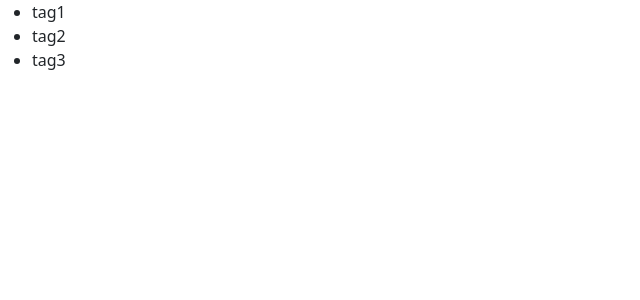
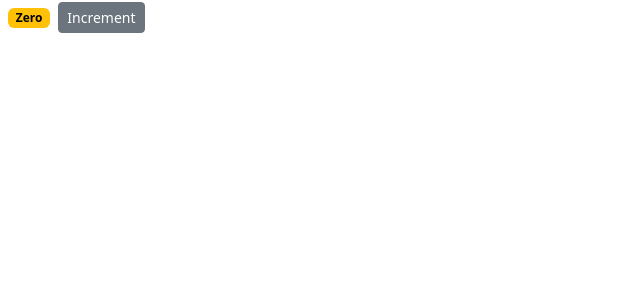
Before and after one commit to FreshhDevv/EverythingJavaScript, a React (Create React App) app in the folder REACT/counter-app/: page / in a window 1280 px wide. Shown: the top 300 px of the page, without its empty margins (0-640 px from the left). Built offline with nearby package versions, Linux system fonts and the light colour scheme.

Commit message:
Handling events

```diff
--- a/REACT/counter-app/src/components/counter.jsx
+++ b/REACT/counter-app/src/components/counter.jsx
@@ -3,41 +3,36 @@
 class Counter extends Component {
   state = {
     count: 0,
-    tags: ["tag1", "tag2", "tag3"],
   };
 
-  renderTags() {
-    if(this.state.tags.length === 0) return <p>There are no tags!</p>;
-    return (
-      <ul>
-        {this.state.tags.map((tag) => (
-          <li key={tag}>{tag}</li>
-        ))}
-      </ul>
-    );
+  handleIncrement() {
+    console.log("Increment Clicked");
   }
 
   render() {
     return (
       <div>
-        {/* <span className={this.getBadgeClasses()}>{this.formatCount()}</span>
-        <button className="btn btn-secondary btn-sm">Increment</button> */}
-        {this.state.tags.length === 0 && 'Please create a new tag!'}
-        {this.renderTags()}
+        <span className={this.getBadgeClasses()}>{this.formatCount()}</span>
+        <button
+          onClick={this.handleIncrement}
+          className="btn btn-secondary btn-sm"
+        >
+          Increment
+        </button>
       </div>
     );
   }
 
-//   getBadgeClasses() {
-//     let classes = "badge m-2 text-bg-";
-//     classes += this.state.count === 0 ? "warning" : "primary";
-//     return classes;
-//   }
+  getBadgeClasses() {
+    let classes = "badge m-2 text-bg-";
+    classes += this.state.count === 0 ? "warning" : "primary";
+    return classes;
+  }
 
-//   formatCount() {
-//     const { count } = this.state;
-//     return count === 0 ? "Zero" : count;
-//   }
+  formatCount() {
+    const { count } = this.state;
+    return count === 0 ? "Zero" : count;
+  }
 }
 
 export default Counter;
```
